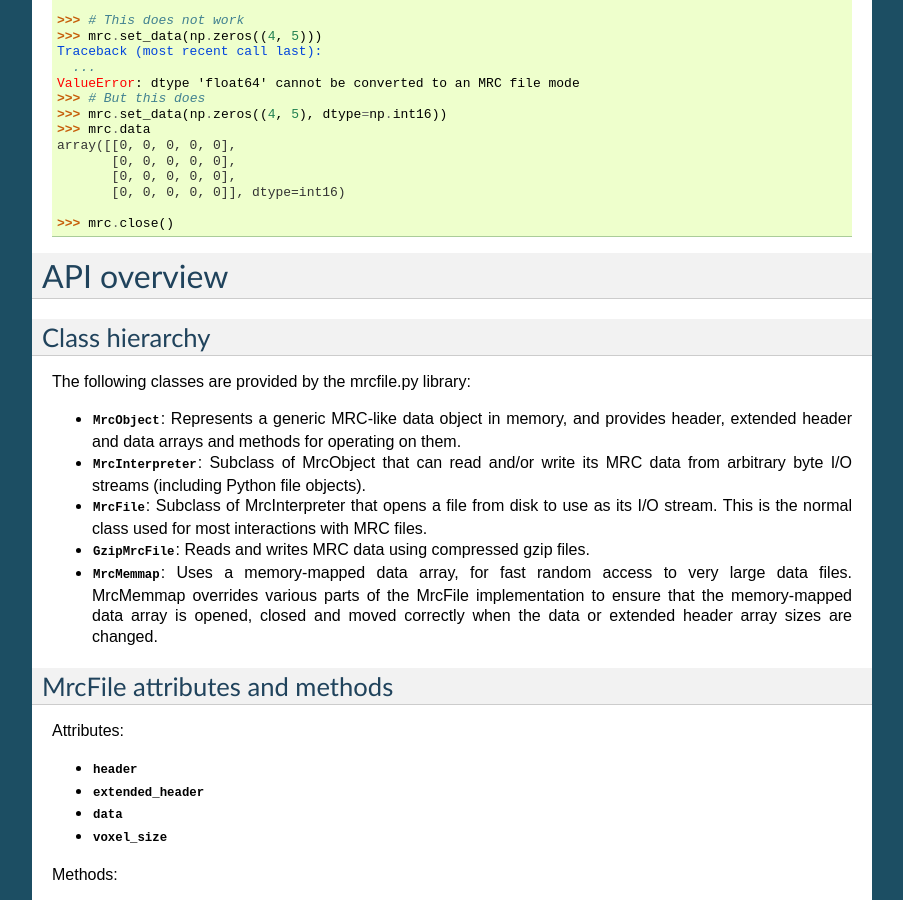
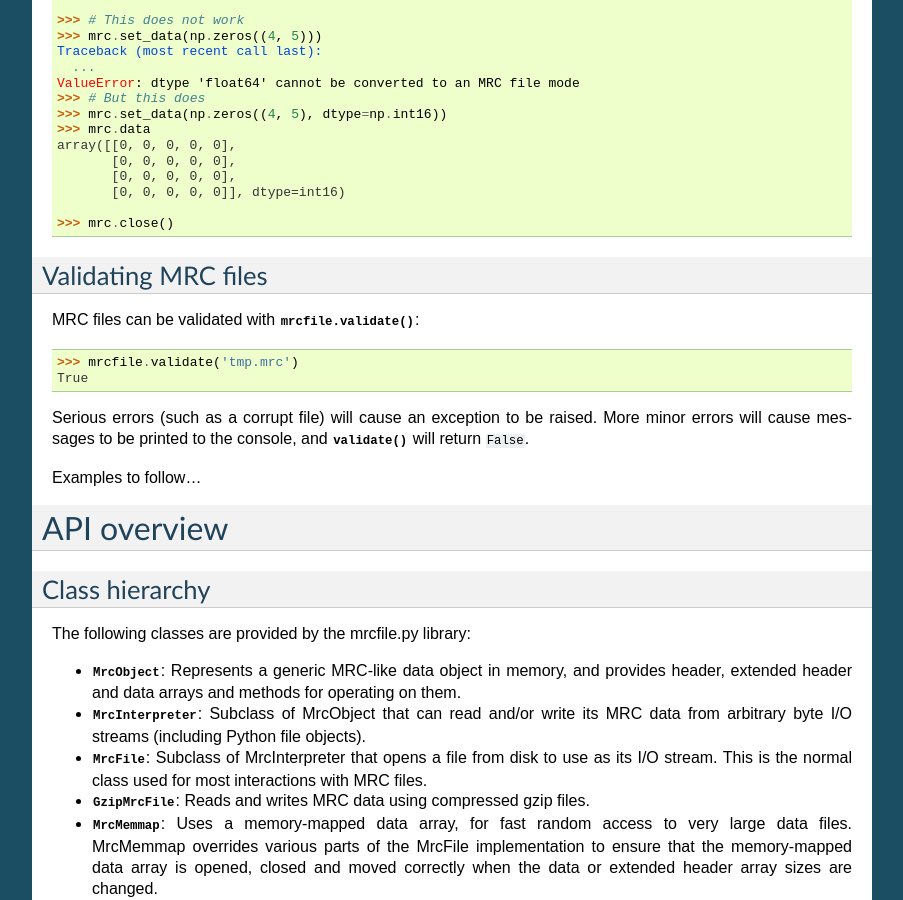
Before and after one commit to ccpem/mrcfile, a Sphinx documentation site: the page built from docs/usage_guide.rst, in a window 1280 px wide and 900 px high, scrolled down 10264 px. Shown: the whole window, without its empty margins (198-1101 px from the left). Built offline with Sphinx 7.4.7, drawn with Linux system fonts in a browser that asks for light colours.

```diff
--- a/docs/index.rst
+++ b/docs/index.rst
@@ -6,7 +6,7 @@ Get started by reading the :doc:`readme` and the :doc:`usage_guide`.
 You can also look at the :doc:`source/mrcfile`.
 
 .. toctree::
-   :maxdepth: 2
+   :maxdepth: 3
    :caption: Table of Contents:
 
    readme
--- a/docs/usage_guide.rst
+++ b/docs/usage_guide.rst
@@ -749,6 +749,22 @@ int64 or float64 dtypes by default, which means you will need to give a
 
    >>> mrc.close()
 
+Validating MRC files
+--------------------
+
+MRC files can be validated with :func:`mrcfile.validate`:
+
+.. doctest::
+
+   >>> mrcfile.validate('tmp.mrc')
+   True
+
+Serious errors (such as a corrupt file) will cause an exception to be raised.
+More minor errors will cause messages to be printed to the console, and
+:func:`~mrcfile.validate` will return ``False``.
+
+Examples to follow...
+
 API overview
 ============
 
```
